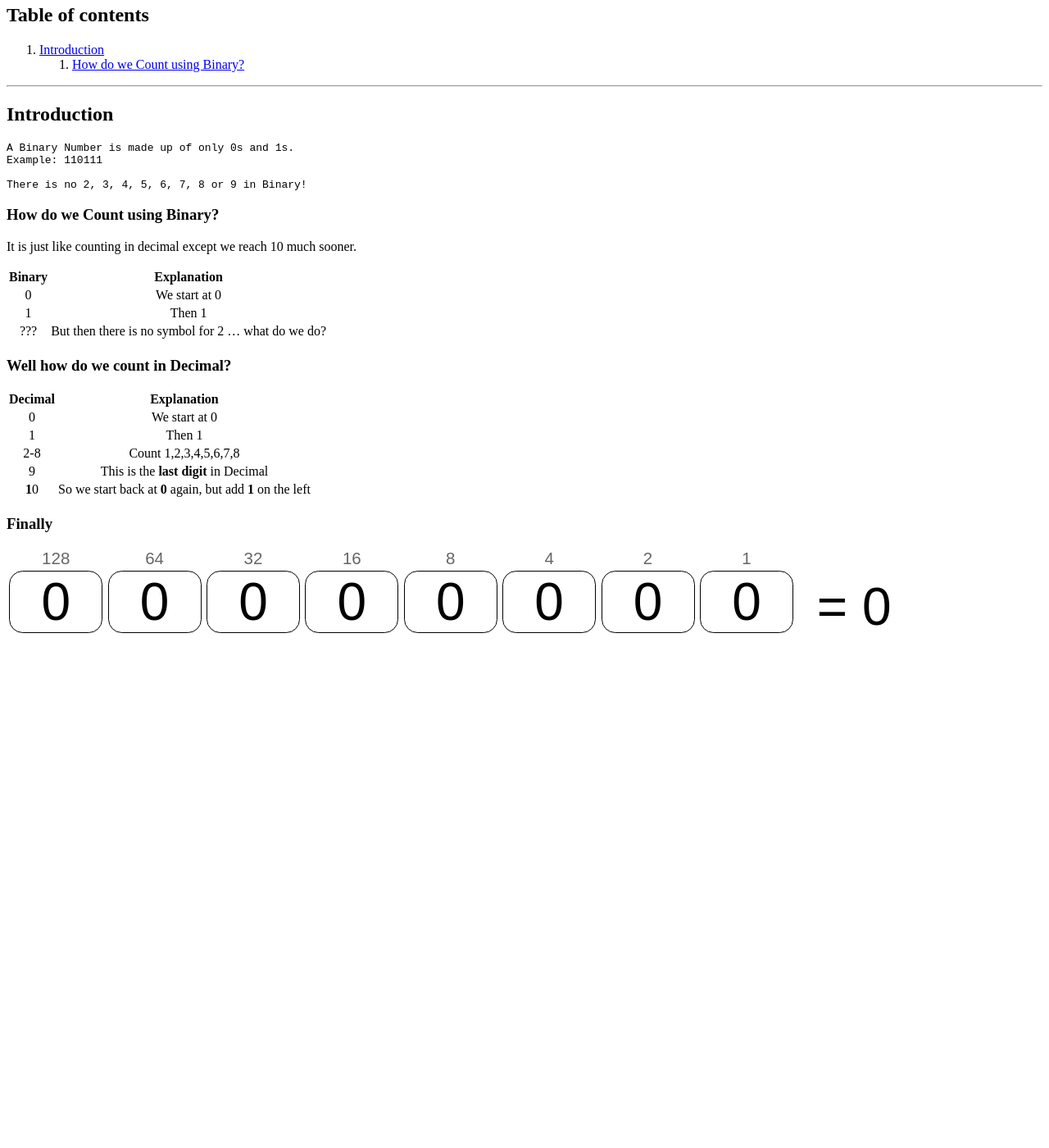
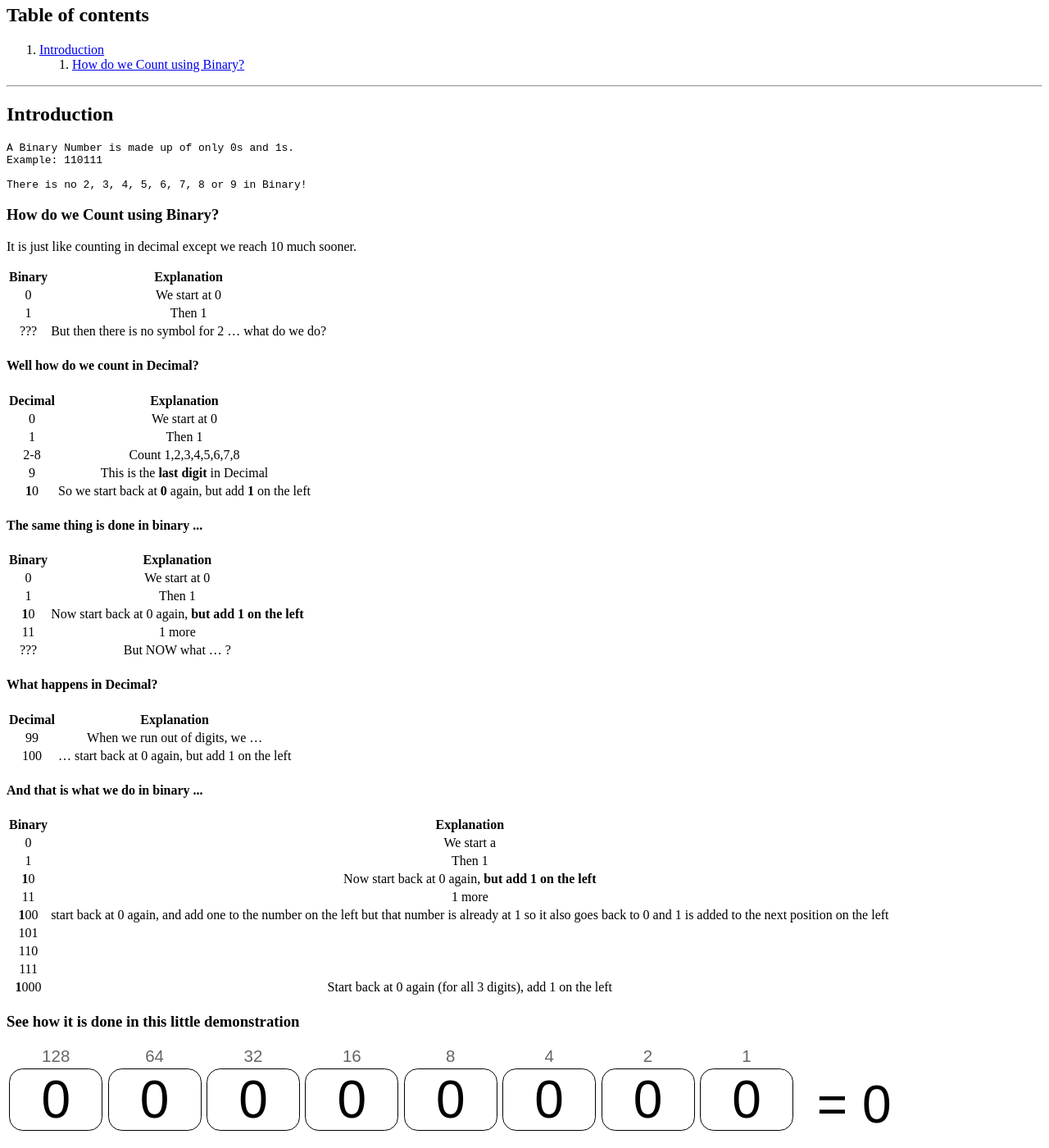
Before and after one commit to CircuitVerse/Interactive-Book, a Jekyll site: the page built from docs/binary.md, in a window 1280 px wide and 1400 px high, scrolled down 1209 px. Shown: the whole window at 82% size. Built offline with Jekyll 4.4.1, drawn with Linux system fonts in a browser that asks for light colours; before the commit the page ends 2002 px from its top, so only the background shows below that.

Commit message:
completed binary

```diff
--- a/docs/binary.md
+++ b/docs/binary.md
@@ -38,7 +38,7 @@ It is just like counting in decimal except we reach 10 much sooner.
 | ???          | But then there is no symbol for 2 ... what do we do?  |
 
 
-<h3>Well how do we count in Decimal?</h3>
+<h4>Well how do we count in Decimal?</h4>
 
 | Decimal       | Explanation            |
 |:-------------:|:----------------------:|
@@ -48,7 +48,45 @@ It is just like counting in decimal except we reach 10 much sooner.
 | 9            | This is the **last digit** in Decimal|
 |**1**0        | So we start back at **0** again, but add **1** on the left|
 
-<h3>Finally</h3>
+<h4>The same thing is done in binary ...</h4>
+
+| Binary       | Explanation            |
+|:------------:|:----------------------:|
+| 0            | We start at 0          |
+| 1            | Then 1        |
+| **1**0     | Now start back at 0 again, **but add 1 on the left**|
+| 11         | 1 more           |
+|???         | But NOW what ... ?|
+
+
+<h4>What happens in Decimal?</h4>
+
+
+| Decimal       | Explanation            |
+|:-------------:|:----------------------:|
+|	99	 |	When we run out of digits, we ...|
+|	100	 |	... start back at 0 again, but add 1 on the left|
+
+<h4>And that is what we do in binary ...</h4>
+
+
+| Binary     | Explanation   |
+|:----------:|:-------------:|
+| 0          | We start a    |
+| 1          | Then 1        |
+| **1**0     | Now start back at 0 again, **but add 1 on the left**|
+| 11         | 1 more        |
+| **1**00    | start back at 0 again, and add one to the number on the left but that number is already at 1 so it also goes back to 0 and 1 is added to the next position on the left|
+| 101        | |
+| 110        | |
+| 111        | |
+| **1**000   |Start back at 0 again (for all 3 digits), add 1 on the left|
+
+
+
+
+<h3>See how it is done in this little demonstration</h3>
+
 
 <div id="binary">
 <div class="column"><div class="column_heading">128</div><div id="7" class="bit" onClick="toggle_bit(7);">0</div></div>
```
Also changed, not shown: 2 other files.
